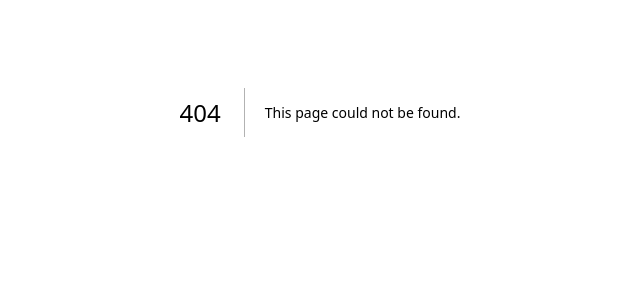
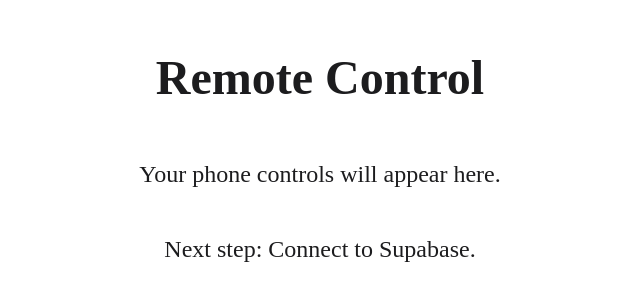
Before and after one commit to djhighson/-karaoke-app, a Next.js app: page /remote in a window 1280 px wide. Before the commit this address had no page. Shown: the part 288-588 px from the top of the page, without its empty margins (320-960 px from the left). Built offline with nearby package versions, Linux system fonts and the light colour scheme.

Commit message:
Create page.tsx

```diff
--- /dev/null
+++ b/app/remote/page.tsx
@@ -0,0 +1,19 @@
+export default function Remote() {
+  return (
+    <div style={{
+      display: "flex",
+      flexDirection: "column",
+      alignItems: "center",
+      justifyContent: "center",
+      height: "100vh",
+      background: "#ffffff",
+      color: "#1c1c1e",
+      padding: "2rem",
+      fontSize: "1.5rem"
+    }}>
+      <h1>Remote Control</h1>
+      <p>Your phone controls will appear here.</p>
+      <p>Next step: Connect to Supabase.</p>
+    </div>
+  );
+}
```
